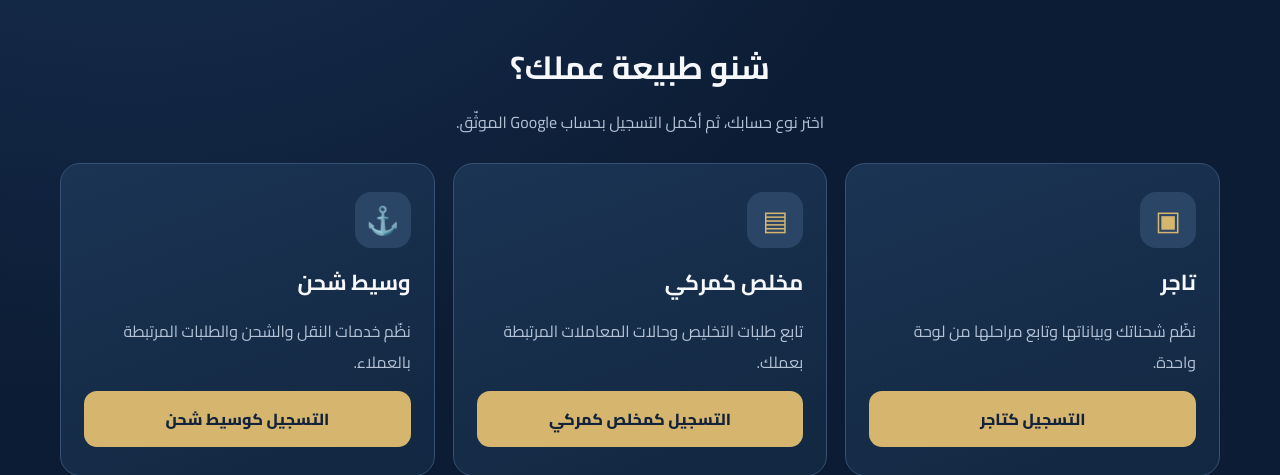
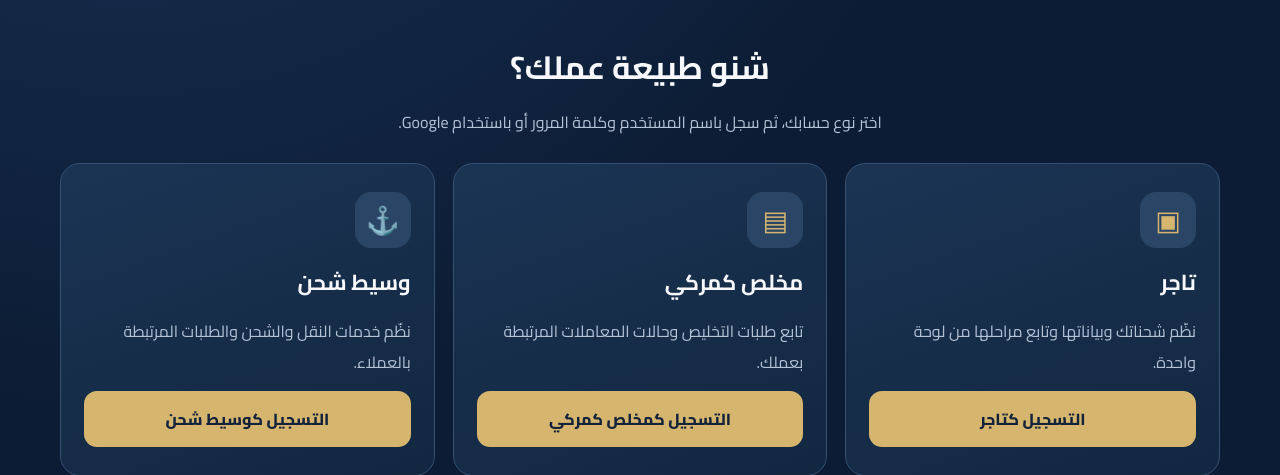
Before and after one commit to aliahmedsleem/Portexa, a Flask app: page /welcome in a window 1280 px wide. Shown: the part 622-1097 px from the top of the page. Run offline with Flask 3, Linux system fonts and the light colour scheme.

Commit message:
Offer manual or Google signup from existing landing page

```diff
--- a/templates/public_landing.html
+++ b/templates/public_landing.html
@@ -47,22 +47,22 @@
     </section>
     <section class="wrap section" id="choose-role" aria-labelledby="roles-heading">
       <h2 id="roles-heading">شنو طبيعة عملك؟</h2>
-      <p class="hint">اختر نوع حسابك، ثم أكمل التسجيل بحساب Google الموثّق.</p>
+      <p class="hint">اختر نوع حسابك، ثم سجل باسم المستخدم وكلمة المرور أو باستخدام Google.</p>
       <div class="roles">
         <article class="role">
           <div class="symbol" aria-hidden="true">▣</div><h3>تاجر</h3>
           <p>نظّم شحناتك وبياناتها وتابع مراحلها من لوحة واحدة.</p>
-          <a class="primary" href="{{ url_for('onboarding.google_start', role='merchant') }}">التسجيل كتاجر</a>
+          <a class="primary" href="{{ url_for('onboarding.manual_register', role='merchant') }}">التسجيل كتاجر</a>
         </article>
         <article class="role">
           <div class="symbol" aria-hidden="true">▤</div><h3>مخلص كمركي</h3>
           <p>تابع طلبات التخليص وحالات المعاملات المرتبطة بعملك.</p>
-          <a class="primary" href="{{ url_for('onboarding.google_start', role='clearer') }}">التسجيل كمخلص كمركي</a>
+          <a class="primary" href="{{ url_for('onboarding.manual_register', role='clearer') }}">التسجيل كمخلص كمركي</a>
         </article>
         <article class="role">
           <div class="symbol" aria-hidden="true">⚓</div><h3>وسيط شحن</h3>
           <p>نظّم خدمات النقل والشحن والطلبات المرتبطة بالعملاء.</p>
-          <a class="primary" href="{{ url_for('onboarding.google_start', role='carrier') }}">التسجيل كوسيط شحن</a>
+          <a class="primary" href="{{ url_for('onboarding.manual_register', role='carrier') }}">التسجيل كوسيط شحن</a>
         </article>
       </div>
       <p class="note">التجربة المجانية 3 أيام. لن يُطلب منك الدفع عند التسجيل. {% if not google_ready %}التسجيل عبر Google قيد الإعداد حالياً.{% endif %}</p>
```
